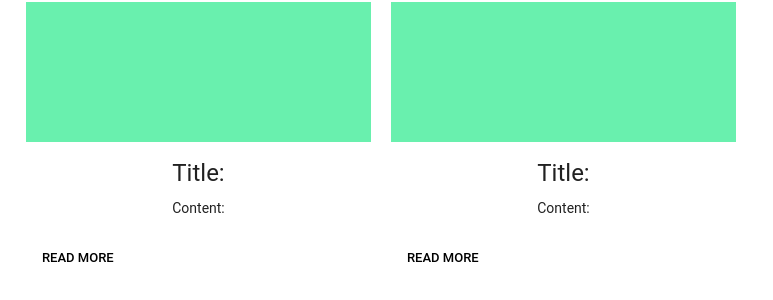
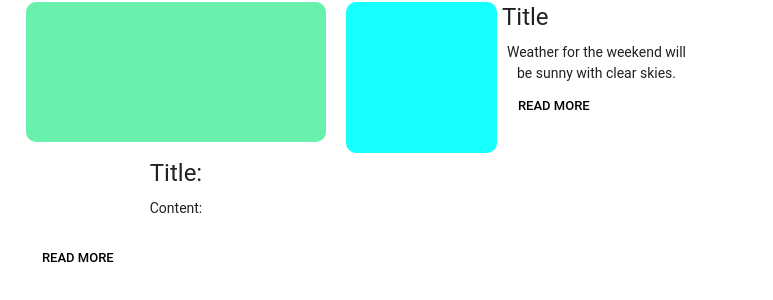
Before and after one commit to Kennedykid1995/News_App, a React (Create React App) app in the folder news_app/: page / in a window 1280 px wide. Shown: the top 300 px of the page, without its empty margins (0-773 px from the left). Built offline with nearby package versions, Linux system fonts and the light colour scheme.

Commit message:
working on the different cards in the material ui library.

```diff
--- a/news_app/src/components/cards/card.js
+++ b/news_app/src/components/cards/card.js
@@ -12,7 +12,7 @@ import Typography from '@material-ui/core/Typography';
 const styles = {
   card: {
     margin: 10,
-    width: 345,
+    width: 300,
     boxShadow: 'none',
     borderRadius: 0,
   },
@@ -20,6 +20,7 @@ const styles = {
     objectFit: 'cover',
     background: '#69f0ae',
     height: 140,
+    borderRadius: 10,
   },
 };
 
--- a/news_app/src/components/cards/list-card.js
+++ b/news_app/src/components/cards/list-card.js
@@ -0,0 +1,74 @@
+import React from "react";
+import PropTypes from "prop-types";
+import { withStyles } from "@material-ui/core/styles";
+import Card from "@material-ui/core/Card";
+import CardContent from "@material-ui/core/CardContent";
+import CardMedia from "@material-ui/core/CardMedia";
+import Typography from "@material-ui/core/Typography";
+import Button from "@material-ui/core/Button";
+import CardActions from "@material-ui/core/CardActions";
+
+const styles = theme => ({
+  card: {
+    display: "flex",
+    margin: 10,
+    padding: 0,
+    width: 345,
+    boxShadow: "none",
+    borderRadius: 0
+  },
+  details: {
+    display: "flex",
+    flexDirection: "row"
+  },
+  content: {
+    flex: "1 0 auto",
+    padding: 0
+  },
+  cover: {
+    width: 151,
+    height: 151,
+    borderRadius: 10,
+    background: "#18ffff"
+  },
+  text: {
+    marginLeft: 5,
+    display: "flex",
+    flexDirection: "column",
+    overflow: "hidden",
+    height: 125,
+    alignItems: "flex-start",
+    padding: 0
+  }
+});
+
+function ListCard(props) {
+  const { classes } = props;
+
+  return (
+    <Card className={classes.card}>
+      <div className={classes.details}>
+        <CardContent className={classes.content}>
+          <div className={classes.cover} />
+        </CardContent>
+        <div>
+          <CardContent className={classes.text}>
+            <Typography gutterBottom variant="h5" component="h2">
+              Title
+            </Typography>
+            <Typography component="p">
+              Weather for the weekend will be sunny with clear skies.
+            </Typography>
+            <CardActions>
+              <Button size="small" color="inherit">
+                Read More
+              </Button>
+            </CardActions>
+          </CardContent>
+        </div>
+      </div>
+    </Card>
+  );
+}
+
+export default withStyles(styles, { withTheme: true })(ListCard);
--- a/news_app/src/components/sections/basic-section.js
+++ b/news_app/src/components/sections/basic-section.js
@@ -4,6 +4,7 @@ import Paper from "@material-ui/core/Paper";
 import { withStyles } from "@material-ui/core/styles";
 import Grid from "@material-ui/core/Grid";
 import ImgMediaCard from "../cards/card";
+import ListCard from '../cards/list-card';
 
 const styles = theme => ({
   root: {
@@ -19,7 +20,7 @@ const styles = theme => ({
     <div className={classes.root}>
         <Grid container wrap="wrap" spacing={16}>
           <ImgMediaCard />
-          <ImgMediaCard />
+          <ListCard />
         </Grid>
     </div>
   );
```
